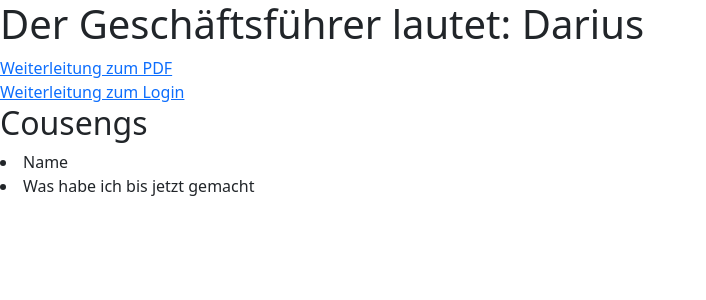
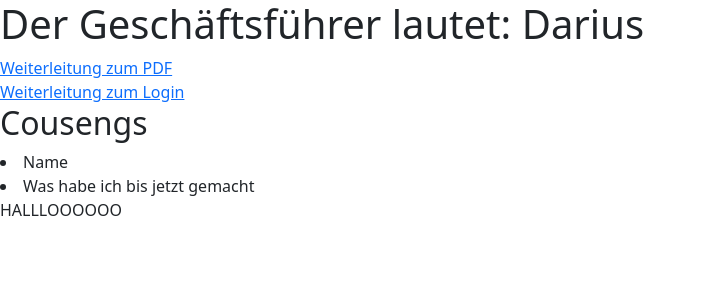
Before and after one commit to gitusser-coder/webapp, a Flask app: page / in a window 1280 px wide. Shown: the top 300 px of the page, without its empty margins (0-706 px from the left). Run offline with Flask 3, Linux system fonts and the light colour scheme.

Commit message:
halloooo

```diff
--- a/templates/index.html
+++ b/templates/index.html
@@ -26,6 +26,7 @@
             <li> Was habe ich bis jetzt gemacht</li>
 
             </div>
+            <p> HALLLOOOOOO</p>
 
         </body>
     </html>
```
